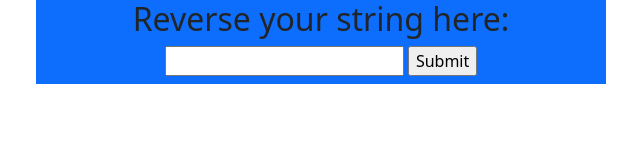
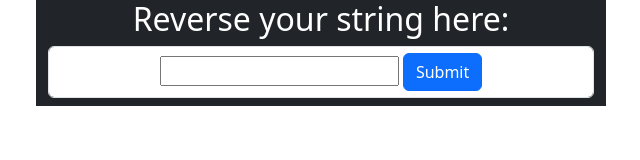
Before and after one commit to Solid-Designs/Daily-Projects, a plain HTML site: page april_27_2023/index.html in a window 1280 px wide. Shown: the whole page, without its empty margins (319-959 px from the left). Drawn offline with nearby package versions, Linux system fonts and the light colour scheme.

Commit message:
Updated colors

```diff
--- a/april_27_2023/index.html
+++ b/april_27_2023/index.html
@@ -11,11 +11,11 @@
 <body>
     <div class="container text-center">
         <div class="row align-items-center justify-content-center">
-            <div class="col-sm-6 bg-primary">
-                <h2>Reverse your string here:</h2>
-                <form>
+            <div class="col-sm-6 form-group bg-dark">
+                <h2 class="text-white">Reverse your string here:</h2>
+                <form class="form-control">
                     <input type="text" id="user_string" value="">
-                    <input type="button" value="Submit" onclick="reverseString()">
+                    <input type="button" class="btn btn-primary" value="Submit" onclick="reverseString()">
                 </form>
                 <h2 id="output_reversed"></h2>
             </div>
```
